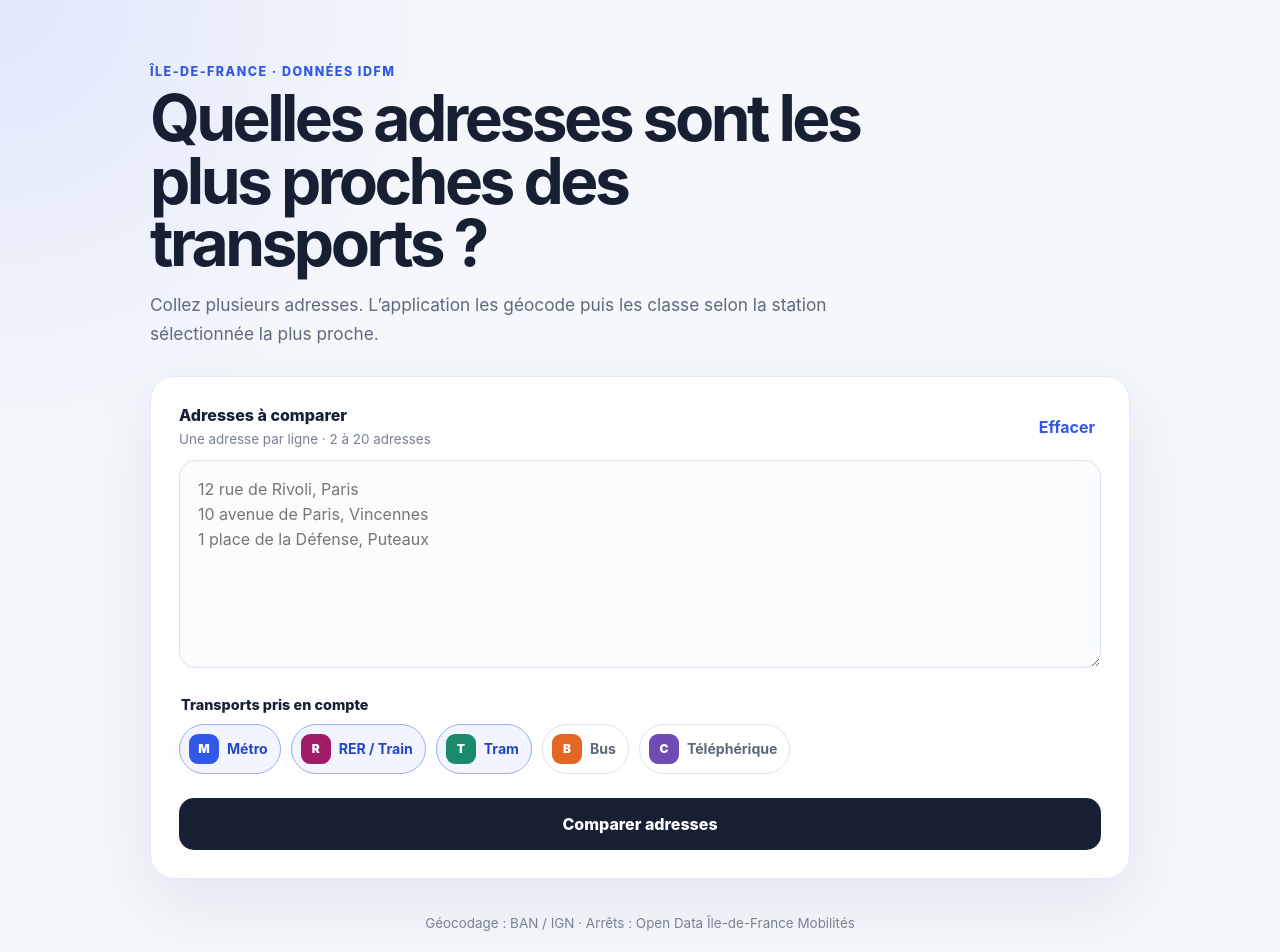
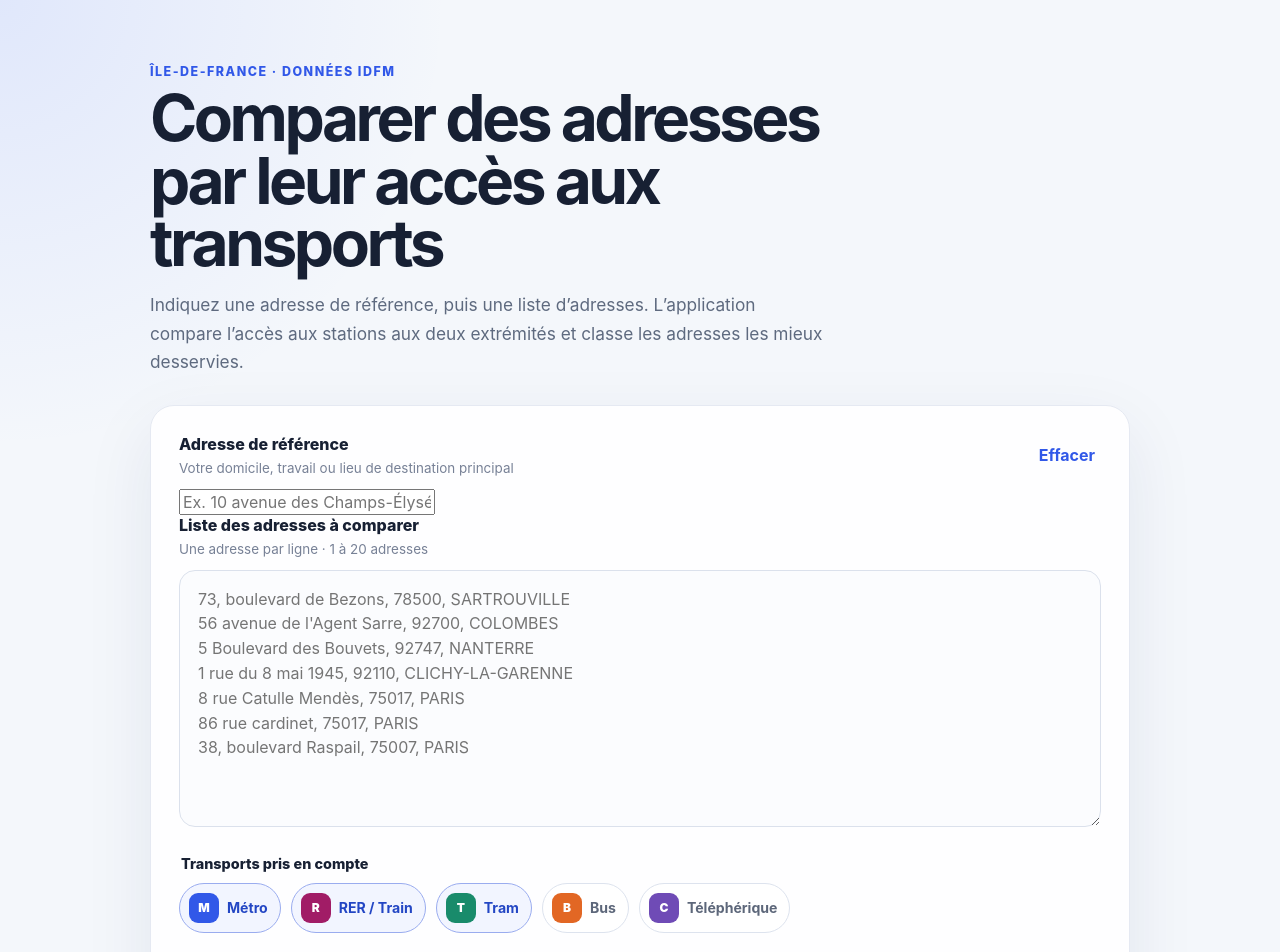
Before and after one commit to brahmiamine/distance, a React (Vite) app: page / in a window 1280 px wide. Shown: the top 952 px of the page. Built offline with nearby package versions, Linux system fonts and the light colour scheme.

Commit message:
feat: compare address list against a reference address

```diff
--- a/src/App.tsx
+++ b/src/App.tsx
@@ -1,7 +1,7 @@
 import { FormEvent, useMemo, useState } from 'react';
 import { geocodeAddress } from './services/geocoding';
 import { findNearestStops } from './services/idfm';
-import type { RankedAddress, TransitStop, TransitType } from './types';
+import type { GeocodedAddress, RankedAddress, TransitType } from './types';
 import './styles.css';
 
 const TYPE_LABELS: Record<TransitType, string> = {
@@ -21,7 +21,16 @@ const TYPE_ICONS: Record<TransitType, string> = {
 };
 
 const DEFAULT_TYPES: TransitType[] = ['metro', 'rail', 'tram'];
-const STORAGE_KEY = 'distance-transports-addresses';
+const REFERENCE_STORAGE_KEY = 'distance-transports-reference';
+const ADDRESSES_STORAGE_KEY = 'distance-transports-addresses';
+
+const EXAMPLE_ADDRESSES = `73, boulevard de Bezons, 78500, SARTROUVILLE
+56 avenue de l'Agent Sarre, 92700, COLOMBES
+5 Boulevard des Bouvets, 92747, NANTERRE
+1 rue du 8 mai 1945, 92110, CLICHY-LA-GARENNE
+8 rue Catulle Mendès, 75017, PARIS
+86 rue cardinet, 75017, PARIS
+38, boulevard Raspail, 75007, PARIS`;
 
 function formatDistance(value: number): string {
   if (value < 1000) return `${Math.round(value)} m`;
@@ -32,31 +41,46 @@ function walkingMinutes(value: number): number {
   return Math.max(1, Math.round(value / 80));
 }
 
-function googleMapsUrl(address: string, stop: TransitStop): string {
+function haversineDistanceMeters(a: GeocodedAddress, b: GeocodedAddress): number {
+  const toRadians = (value: number) => (value * Math.PI) / 180;
+  const radius = 6_371_000;
+  const dLat = toRadians(b.lat - a.lat);
+  const dLon = toRadians(b.lon - a.lon);
+  const x =
+    Math.sin(dLat / 2) ** 2 +
+    Math.cos(toRadians(a.lat)) * Math.cos(toRadians(b.lat)) * Math.sin(dLon / 2) ** 2;
+  return 2 * radius * Math.atan2(Math.sqrt(x), Math.sqrt(1 - x));
+}
+
+function googleMapsUrl(origin: GeocodedAddress, destination: GeocodedAddress): string {
   const params = new URLSearchParams({
     api: '1',
-    origin: address,
-    destination: `${stop.lat},${stop.lon}`,
-    travelmode: 'walking',
+    origin: origin.label,
+    destination: destination.label,
+    travelmode: 'transit',
   });
   return `https://www.google.com/maps/dir/?${params.toString()}`;
 }
 
-function citymapperUrl(address: RankedAddress, stop: TransitStop): string {
+function citymapperUrl(origin: GeocodedAddress, destination: GeocodedAddress): string {
   const params = new URLSearchParams({
-    startcoord: `${address.address.lat},${address.address.lon}`,
-    startname: address.address.label,
-    endcoord: `${stop.lat},${stop.lon}`,
-    endname: stop.name,
+    startcoord: `${origin.lat},${origin.lon}`,
+    startname: origin.label,
+    endcoord: `${destination.lat},${destination.lon}`,
+    endname: destination.label,
   });
   return `https://citymapper.com/directions?${params.toString()}`;
 }
 
 export default function App() {
+  const [referenceText, setReferenceText] = useState(
+    () => localStorage.getItem(REFERENCE_STORAGE_KEY) ?? '',
+  );
   const [addressesText, setAddressesText] = useState(
-    () => localStorage.getItem(STORAGE_KEY) ?? '',
+    () => localStorage.getItem(ADDRESSES_STORAGE_KEY) ?? '',
   );
   const [selectedTypes, setSelectedTypes] = useState<TransitType[]>(DEFAULT_TYPES);
+  const [referenceAnalysis, setReferenceAnalysis] = useState<RankedAddress | null>(null);
   const [results, setResults] = useState<RankedAddress[]>([]);
   const [loading, setLoading] = useState(false);
   const [progress, setProgress] = useState('');
@@ -82,9 +106,14 @@ export default function App() {
     event.preventDefault();
     setGlobalError('');
     setResults([]);
+    setReferenceAnalysis(null);
 
-    if (addresses.length < 2) {
-      setGlobalError('Ajoutez au moins deux adresses, une par ligne.');
+    if (!referenceText.trim()) {
+      setGlobalError('Renseignez une adresse de référence.');
+      return;
+    }
+    if (addresses.length < 1) {
+      setGlobalError('Ajoutez au moins une adresse à comparer.');
       return;
     }
     if (addresses.length > 20) {
@@ -96,8 +125,27 @@ export default function App() {
       return;
     }
 
-    localStorage.setItem(STORAGE_KEY, addressesText);
+    localStorage.setItem(REFERENCE_STORAGE_KEY, referenceText.trim());
+    localStorage.setItem(ADDRESSES_STORAGE_KEY, addressesText);
     setLoading(true);
+
+    try {
+      setProgress('Analyse de l’adresse de référence…');
+      const referenceAddress = await geocodeAddress(referenceText.trim());
+      const referenceStops = await findNearestStops(referenceAddress, selectedTypes);
+      const referenceNearestStop = referenceStops[0];
+
+      if (!referenceNearestStop) {
+        throw new Error('Aucune station correspondant aux filtres trouvée près de l’adresse de référence.');
+      }
+
+      const reference: RankedAddress = {
+        address: referenceAddress,
+        stops: referenceStops,
+        nearestStop: referenceNearestStop,
+      };
+      setReferenceAnalysis(reference);
+
       const collected: RankedAddress[] = [];
 
       for (let index = 0; index < addresses.length; index += 1) {
@@ -107,10 +155,16 @@ export default function App() {
         try {
           const address = await geocodeAddress(input);
           const stops = await findNearestStops(address, selectedTypes);
+          const nearestStop = stops[0];
+
           collected.push({
             address,
             stops,
-          nearestStop: stops[0],
+            nearestStop,
+            totalAccessMeters: nearestStop
+              ? referenceNearestStop.distanceMeters + nearestStop.distanceMeters
+              : undefined,
+            directDistanceMeters: haversineDistanceMeters(referenceAddress, address),
             error: stops.length === 0 ? 'Aucun arrêt trouvé dans un rayon de 10 km.' : undefined,
           });
         } catch (error) {
@@ -123,31 +177,38 @@ export default function App() {
       }
 
       collected.sort((a, b) => {
-      if (!a.nearestStop) return 1;
-      if (!b.nearestStop) return -1;
-      return a.nearestStop.distanceMeters - b.nearestStop.distanceMeters;
+        if (a.totalAccessMeters == null) return 1;
+        if (b.totalAccessMeters == null) return -1;
+        return a.totalAccessMeters - b.totalAccessMeters;
       });
 
       setResults(collected);
+    } catch (error) {
+      setGlobalError(error instanceof Error ? error.message : 'Erreur inconnue');
+    } finally {
       setProgress('');
       setLoading(false);
+    }
   };
 
   const clearAll = () => {
+    setReferenceText('');
     setAddressesText('');
+    setReferenceAnalysis(null);
     setResults([]);
     setGlobalError('');
-    localStorage.removeItem(STORAGE_KEY);
+    localStorage.removeItem(REFERENCE_STORAGE_KEY);
+    localStorage.removeItem(ADDRESSES_STORAGE_KEY);
   };
 
   return (
     <main className="page-shell">
       <section className="hero">
         <div className="eyebrow">Île-de-France · données IDFM</div>
-        <h1>Quelles adresses sont les plus proches des transports ?</h1>
+        <h1>Comparer des adresses par leur accès aux transports</h1>
         <p>
-          Collez plusieurs adresses. L’application les géocode puis les classe selon la station
-          sélectionnée la plus proche.
+          Indiquez une adresse de référence, puis une liste d’adresses. L’application compare
+          l’accès aux stations aux deux extrémités et classe les adresses les mieux desservies.
         </p>
       </section>
 
@@ -155,20 +216,36 @@ export default function App() {
         <form onSubmit={compare}>
           <div className="field-heading">
             <div>
-              <label htmlFor="addresses">Adresses à comparer</label>
-              <span>Une adresse par ligne · 2 à 20 adresses</span>
+              <label htmlFor="reference">Adresse de référence</label>
+              <span>Votre domicile, travail ou lieu de destination principal</span>
             </div>
             <button type="button" className="text-button" onClick={clearAll}>
               Effacer
             </button>
           </div>
 
+          <input
+            id="reference"
+            className="address-input"
+            value={referenceText}
+            onChange={(event) => setReferenceText(event.target.value)}
+            placeholder="Ex. 10 avenue des Champs-Élysées, 75008 Paris"
+            autoComplete="street-address"
+          />
+
+          <div className="field-heading list-heading">
+            <div>
+              <label htmlFor="addresses">Liste des adresses à comparer</label>
+              <span>Une adresse par ligne · 1 à 20 adresses</span>
+            </div>
+          </div>
+
           <textarea
             id="addresses"
             value={addressesText}
             onChange={(event) => setAddressesText(event.target.value)}
-            placeholder={'12 rue de Rivoli, Paris\n10 avenue de Paris, Vincennes\n1 place de la Défense, Puteaux'}
-            rows={7}
+            placeholder={EXAMPLE_ADDRESSES}
+            rows={9}
           />
 
           <fieldset>
@@ -191,20 +268,40 @@ export default function App() {
           {globalError && <div className="alert error">{globalError}</div>}
 
           <button className="primary-button" type="submit" disabled={loading}>
-            {loading ? 'Analyse en cours…' : `Comparer ${addresses.length || ''} adresses`}
+            {loading
+              ? 'Analyse en cours…'
+              : `Comparer ${addresses.length || ''} adresse${addresses.length > 1 ? 's' : ''}`}
           </button>
           {progress && <p className="progress">{progress}</p>}
         </form>
       </section>
 
-      {results.length > 0 && (
+      {referenceAnalysis?.nearestStop && results.length > 0 && (
         <section className="results-section">
+          <div className="reference-card">
+            <span className="eyebrow">Adresse de référence</span>
+            <h2>{referenceAnalysis.address.label}</h2>
+            <div className="reference-stop">
+              <span className={`mode-icon mode-${referenceAnalysis.nearestStop.type}`}>
+                {TYPE_ICONS[referenceAnalysis.nearestStop.type]}
+              </span>
+              <div>
+                <strong>{referenceAnalysis.nearestStop.name}</strong>
+                <span>
+                  {TYPE_LABELS[referenceAnalysis.nearestStop.type]} ·{' '}
+                  {formatDistance(referenceAnalysis.nearestStop.distanceMeters)} ≈{' '}
+                  {walkingMinutes(referenceAnalysis.nearestStop.distanceMeters)} min à pied*
+                </span>
+              </div>
+            </div>
+          </div>
+
           <div className="results-heading">
             <div>
               <span className="eyebrow">Classement</span>
-              <h2>Du plus proche au plus éloigné</h2>
+              <h2>Meilleur accès transport vers la référence</h2>
             </div>
-            <span className="method-note">Distance géographique jusqu’à l’arrêt IDFM</span>
+            <span className="method-note">Somme des accès aux stations aux deux extrémités</span>
           </div>
 
           <div className="results-list">
@@ -213,25 +310,35 @@ export default function App() {
                 <div className="rank">#{index + 1}</div>
                 <div className="result-main">
                   <h3>{result.address.label}</h3>
-                  {result.error ? (
-                    <div className="alert error compact">{result.error}</div>
+                  {result.error || !result.nearestStop ? (
+                    <div className="alert error compact">{result.error ?? 'Station introuvable'}</div>
                   ) : (
                     <>
+                      <div className="score-line">
+                        <span>Accès transport total*</span>
+                        <strong>{formatDistance(result.totalAccessMeters!)}</strong>
+                      </div>
+
                       <div className="nearest-line">
-                        <span className={`mode-icon mode-${result.nearestStop!.type}`}>
-                          {TYPE_ICONS[result.nearestStop!.type]}
+                        <span className={`mode-icon mode-${result.nearestStop.type}`}>
+                          {TYPE_ICONS[result.nearestStop.type]}
                         </span>
                         <div>
-                          <strong>{result.nearestStop!.name}</strong>
+                          <strong>{result.nearestStop.name}</strong>
                           <span>
-                            {TYPE_LABELS[result.nearestStop!.type]}
-                            {result.nearestStop!.town ? ` · ${result.nearestStop!.town}` : ''}
+                            {TYPE_LABELS[result.nearestStop.type]}
+                            {result.nearestStop.town ? ` · ${result.nearestStop.town}` : ''}
                           </span>
                         </div>
                         <div className="distance-box">
-                          <strong>{formatDistance(result.nearestStop!.distanceMeters)}</strong>
-                          <span>≈ {walkingMinutes(result.nearestStop!.distanceMeters)} min à pied*</span>
+                          <strong>{formatDistance(result.nearestStop.distanceMeters)}</strong>
+                          <span>≈ {walkingMinutes(result.nearestStop.distanceMeters)} min à pied*</span>
                         </div>
+                      </div>
+
+                      <div className="meta-row">
+                        <span>Distance directe jusqu’à la référence</span>
+                        <strong>{formatDistance(result.directDistanceMeters!)}</strong>
                       </div>
 
                       <div className="other-stops">
@@ -248,18 +355,18 @@ export default function App() {
 
                       <div className="actions">
                         <a
-                          href={googleMapsUrl(result.address.label, result.nearestStop!)}
+                          href={googleMapsUrl(result.address, referenceAnalysis.address)}
                           target="_blank"
                           rel="noreferrer"
                         >
-                          Google Maps
+                          Trajet Google Maps
                         </a>
                         <a
-                          href={citymapperUrl(result, result.nearestStop!)}
+                          href={citymapperUrl(result.address, referenceAnalysis.address)}
                           target="_blank"
                           rel="noreferrer"
                         >
-                          Citymapper
+                          Trajet Citymapper
                         </a>
                       </div>
                     </>
@@ -270,8 +377,8 @@ export default function App() {
           </div>
 
           <p className="footnote">
-            * Temps de marche indicatif calculé à partir de la distance géographique. Google Maps et
-            Citymapper permettent de vérifier le chemin piéton réel.
+            * La V1 classe selon la proximité des stations aux deux extrémités. Le temps de marche est
+            indicatif. Les boutons Google Maps et Citymapper ouvrent le vrai trajet en transports en commun.
           </p>
         </section>
       )}
```
Lines whose indentation alone changed are shown as unchanged.
